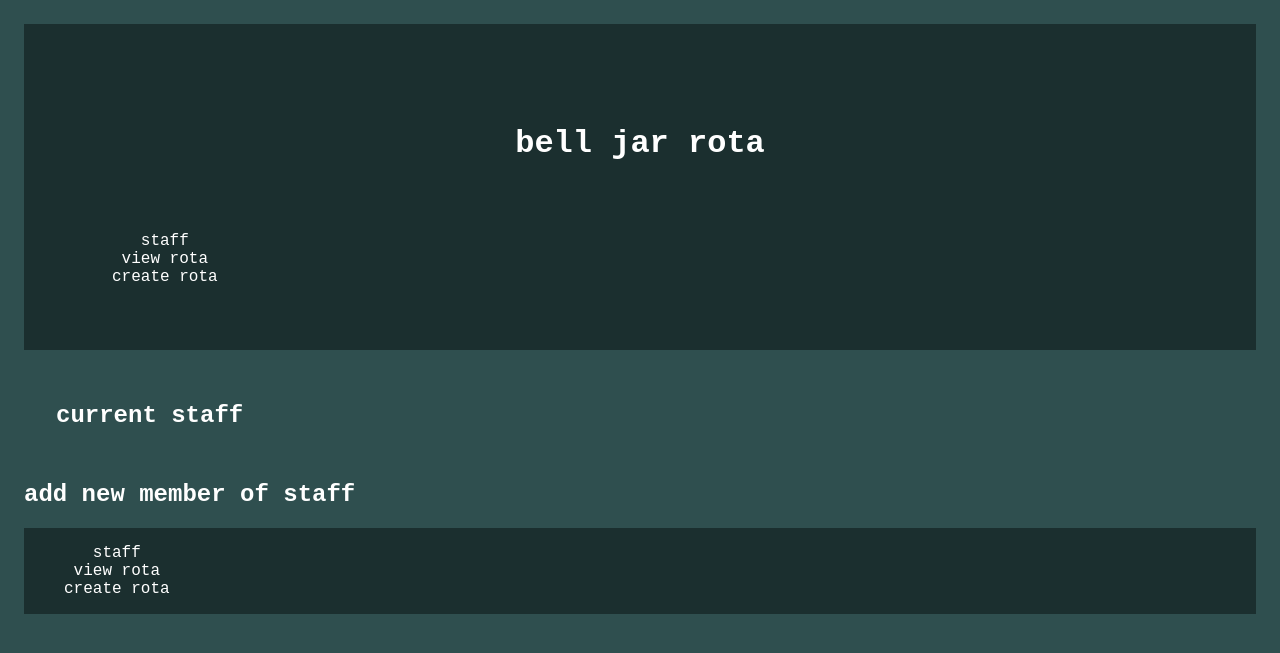
After one commit to impregnablequestion/projects, a Flask app: page /staff/ in a window 1280 px wide. The commit adds this page. Shown: the top 653 px of the page. Run offline with Flask 2, Linux system fonts and the light colour scheme; data that the repository does not hold is empty; some libraries are stand-ins or nearby versions.

Commit message:
added staff blueprint and controller function, need to debug the update staff member function before moving on

```diff
--- a/project_1/belljar_rota/app.py
+++ b/project_1/belljar_rota/app.py
@@ -1,11 +1,10 @@
-from flask import Flask, render_template
-
-# from controllers import blueprints
+from flask import Flask, render_template, Blueprint
+from controllers.shift_controller import shift_blueprint
+from controllers.staff_controller import staff_blueprint
 
 app = Flask(__name__)
-
-# app.register_blueprint(staff_blueprint)
-# app.register_blueprint(shifts_blueprint)
+app.register_blueprint(shift_blueprint)
+app.register_blueprint(staff_blueprint)
 
 
 @app.route('/')
--- a/project_1/belljar_rota/controllers/shift_controller.py
+++ b/project_1/belljar_rota/controllers/shift_controller.py
@@ -0,0 +1,3 @@
+from flask import Blueprint
+
+shift_blueprint = Blueprint("shifts", __name__)
--- a/project_1/belljar_rota/controllers/staff_controller.py
+++ b/project_1/belljar_rota/controllers/staff_controller.py
@@ -0,0 +1,47 @@
+from flask import Blueprint, render_template, request, redirect
+import repositories.staff_repository as staff_repo
+from models.staff_member import Staffmember
+
+staff_blueprint = Blueprint("staff", __name__)
+
+@staff_blueprint.route('/staff/')
+def staff_index():
+    staff = staff_repo.select_all()
+    return render_template("staff/staff.html", staff=staff)
+
+@staff_blueprint.route('/staff/create')
+def show_create_staff():
+    return render_template("staff/create_staff.html")
+
+@staff_blueprint.route('/staff/', methods=['POST'])
+def create_staff_member():
+    result = request.form
+    name = result['name']
+    new_staff = Staffmember(name)
+    staff_repo.save(new_staff)
+    return redirect('/staff')
+
+@staff_blueprint.route('/staff/<id>')
+def show_staff_member(id):
+    staff_member = staff_repo.select(id)
+    return render_template("staff/staff_member.html", staff_member=staff_member)
+
+@staff_blueprint.route('/staff/<id>/delete', methods=['POST'])
+def delete_staff_member(id):
+    staff_repo.delete(id)
+    return redirect('/staff')
+
+    # add an "are you sure" intermediate page to make it less easy to just delete members of staff
+
+@staff_blueprint.route("/staff/<id>/edit")
+def show_edit_screen(id):
+    staff_member = staff_repo.select(id)
+    return render_template("staff/edit.html", staff_member=staff_member)
+
+@staff_blueprint.route("/staff/edit/<id>", methods=["POST"])
+def edit_staff_member(id):
+    result=request.form
+    staff_member = staff_repo.select(id)
+    staff_member.name = result['name']
+    staff_repo.update(staff_member)
+    return redirect('/staff')
--- a/project_1/belljar_rota/repositories/staff_repository.py
+++ b/project_1/belljar_rota/repositories/staff_repository.py
@@ -37,7 +37,7 @@ def select_all():
     return staff
 
 def delete(id):
-    sql = "DELETE * FROM staff WHERE id = %s"
+    sql = "DELETE FROM staff WHERE id = %s"
     values = [id]
     run_sql(sql, values)
 
--- a/project_1/belljar_rota/templates/base.html
+++ b/project_1/belljar_rota/templates/base.html
@@ -10,12 +10,11 @@
     <header>
         <h1><a href="/">bell jar rota</a></h1>
         <nav>
-            <li><a href="/">create staff member</a></li>
-            <li><a href="/">create rota</a></li>
-            <li><a href="/">view rotas</a></li>
-            <li><a href="/">view staff by day</a></li>
-            <li><a href="/">view shifts for member of staff</a></li>
-
+            <ul>
+                <li><a href="/staff/">staff</a></li>
+                <li><a href="/">view rota</a></li>
+                <li><a href="/">create rota</a></li>
+            </ul>
         </nav>
     </header>
     <article>
@@ -25,11 +24,11 @@
     </article>
     <footer>
         <nav>
-            <li><a href="/">create staff member</a></li>
-            <li><a href="/">create rota</a></li>
-            <li><a href="/">view rotas</a></li>
-            <li><a href="/">view staff by day</a></li>
-            <li><a href="/">view shifts for member of staff</a></li>
+            <ul>
+                <li><a href="/">staff</a></li>
+                <li><a href="/">view rota</a></li>
+                <li><a href="/">create rota</a></li>
+            </ul>
         </nav>
     </footer>
 </body>
--- /dev/null
+++ b/project_1/belljar_rota/templates/staff/staff.html
@@ -0,0 +1,15 @@
+{% extends 'base.html' %}
+{% block content %}
+    <h1>
+        current staff
+    </h1>
+    <ul>
+        {% for staff_member in staff %}
+            <li><a href="/staff/{{staff_member.id}}">{{staff_member.name}}</a></li>
+            <li>name: {{staff_member.name}}</li>
+        {% endfor %}
+    </ul>
+    <h2>
+        <a href="/staff/create">add new member of staff</a>
+    </h2>
+{% endblock %}
```
Also changed, not shown: project_1/belljar_rota/console.py (+10 -10 lines), project_1/belljar_rota/repositories/shift_repository.py (+4 -4 lines), project_1/belljar_rota/templates/staff/create_staff.html (added, +8 -0 lines), project_1/belljar_rota/templates/staff/edit.html (added, +8 -0 lines), project_1/belljar_rota/templates/staff/staff_member.html (added, +16 -0 lines), project_1/belljar_rota/templates/shifts/create_rota.html (added), project_1/belljar_rota/templates/shifts/view_rota.html (added).
